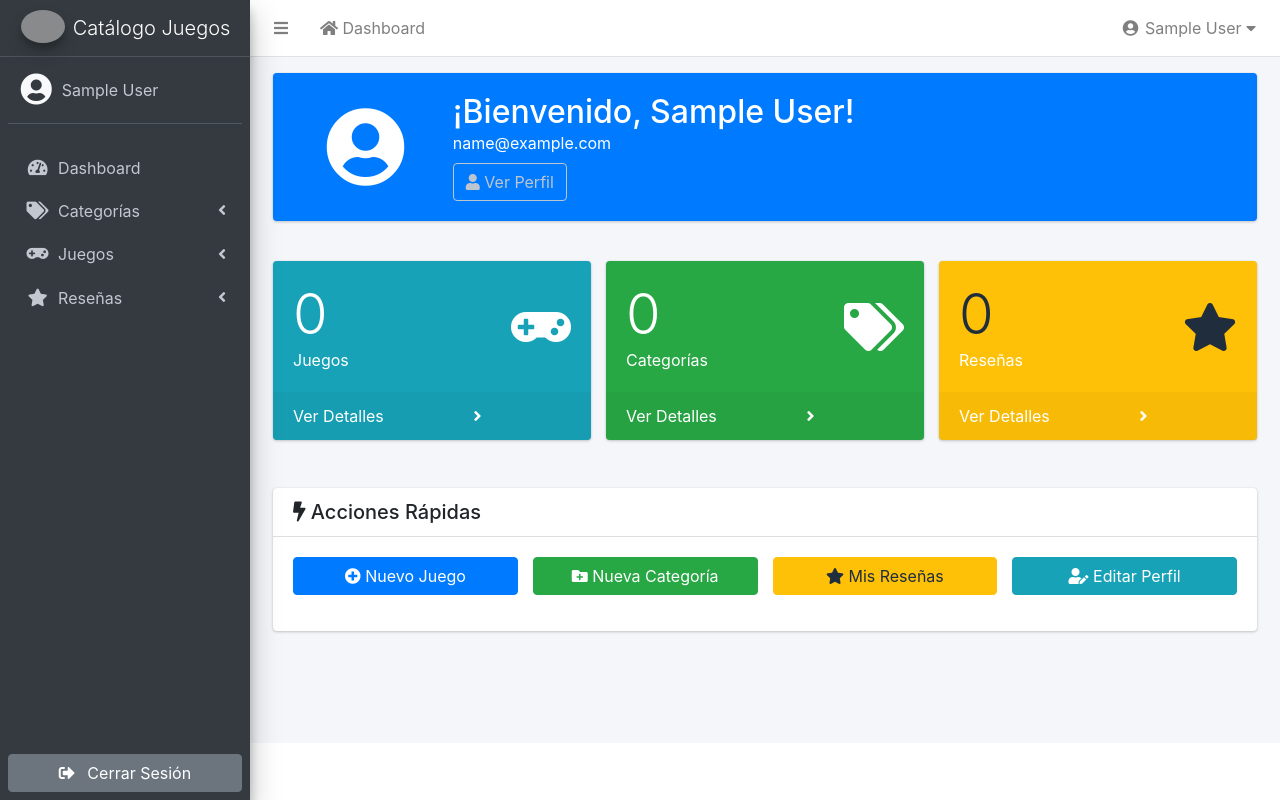
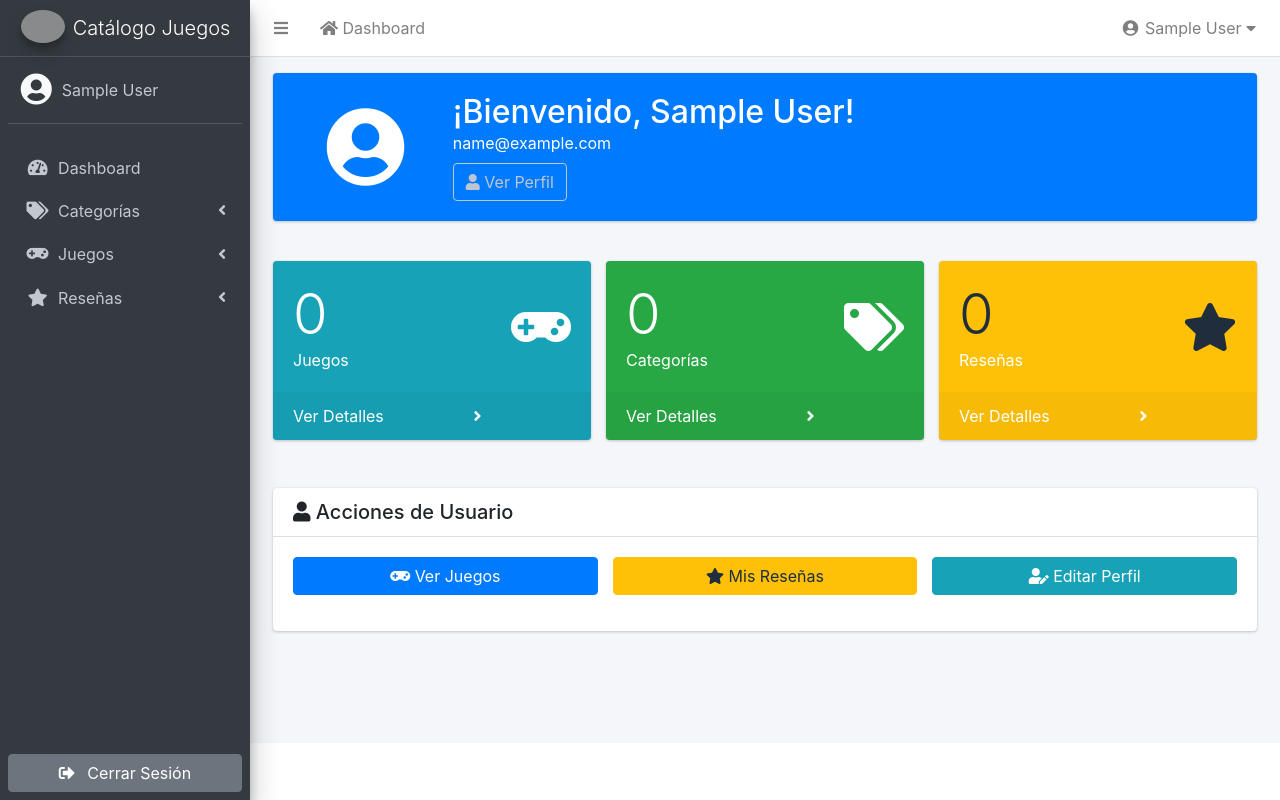
Before and after one commit to Nassican/catalogo_juegos, a Django app: page /dashboard/ in a window 1280 px wide. Run offline with Django 5.2, Linux system fonts and the light colour scheme; the visitor is signed in with stand-in values (Sample User, id 1); data that the repository does not hold is empty; some libraries are stand-ins or nearby versions; grey boxes are pictures that could not be loaded.

Commit message:
Refactor admin.py, models.py, and views.py

```diff
--- a/juegos/models.py
+++ b/juegos/models.py
@@ -4,15 +4,24 @@ from django.contrib.auth.models import User
 from django.contrib.auth.models import AbstractUser
 
 class User(AbstractUser):
+    ADMIN = 'admin'
+    USER = 'user'
+    ROLE_CHOICES = [
+        (ADMIN, 'Administrador'),
+        (USER, 'Usuario'),
+    ]
+
+    role = models.CharField(
+        max_length=10,
+        choices=ROLE_CHOICES,
+        default=USER
+    )
     foto = models.ImageField(upload_to='usuarios/', null=True, blank=True)
     bio = models.TextField(max_length=500, blank=True)
     fecha_nacimiento = models.DateField(null=True, blank=True)
 
-    def delete(self, *args, **kwargs):
-        if self.foto:
-            if os.path.isfile(self.foto.path):
-                os.remove(self.foto.path)
-        super().delete(*args, **kwargs)
+    def is_admin_role(self):
+        return self.role == self.ADMIN
 
 
 class Categoria(models.Model):
--- a/juegos/templates/juegos/dashboard.html
+++ b/juegos/templates/juegos/dashboard.html
@@ -93,12 +93,13 @@
         </div>
     </div>
 
-    <!-- Acciones Rápidas -->
+    {% if user.is_admin_role %}
+        <!-- Panel de Administración -->
         <div class="row mt-4">
             <div class="col-md-12">
                 <div class="card">
                     <div class="card-header">
-                    <h5 class="mb-0"><i class="fas fa-bolt"></i> Acciones Rápidas</h5>
+                        <h5 class="mb-0"><i class="fas fa-cogs"></i> Panel de Administración</h5>
                     </div>
                     <div class="card-body">
                         <div class="row">
@@ -114,10 +115,35 @@
                             </div>
                             <div class="col-md-3">
                                 <a href="{% url 'juegos:resena_list' %}" class="btn btn-warning btn-block mb-3">
+                                    <i class="fas fa-star"></i> Todas las Reseñas
+                                </a>
+                            </div>
+                        </div>
+                    </div>
+                </div>
+            </div>
+        </div>
+    {% else %}
+        <!-- Panel de Usuario -->
+        <div class="row mt-4">
+            <div class="col-md-12">
+                <div class="card">
+                    <div class="card-header">
+                        <h5 class="mb-0"><i class="fas fa-user"></i> Acciones de Usuario</h5>
+                    </div>
+                    <div class="card-body">
+                        <div class="row">
+                            <div class="col-md-4">
+                                <a href="{% url 'juegos:juego_list' %}" class="btn btn-primary btn-block mb-3">
+                                    <i class="fas fa-gamepad"></i> Ver Juegos
+                                </a>
+                            </div>
+                            <div class="col-md-4">
+                                <a href="{% url 'juegos:resena_list' %}" class="btn btn-warning btn-block mb-3">
                                     <i class="fas fa-star"></i> Mis Reseñas
                                 </a>
                             </div>
-                        <div class="col-md-3">
+                            <div class="col-md-4">
                                 <a href="{% url 'juegos:user_update' %}" class="btn btn-info btn-block mb-3">
                                     <i class="fas fa-user-edit"></i> Editar Perfil
                                 </a>
@@ -127,5 +153,6 @@
                 </div>
             </div>
         </div>
+    {% endif %}
 </div>
 {% endblock %}
--- a/juegos/views.py
+++ b/juegos/views.py
@@ -6,6 +6,7 @@ from .forms import CategoriaForm, JuegoForm, ResenaForm, CustomUserCreationForm,
 from django.contrib.auth.views import LoginView
 from django.contrib.auth import login
 from django.urls import reverse
+from .decorators import admin_required
 # Dashboard
 
 
@@ -57,7 +58,7 @@ def categoria_list(request):
     return render(request, 'juegos/categoria/lista.html', {'categorias': categorias})
 
 
-@login_required
+@admin_required
 def categoria_create(request):
     if request.method == 'POST':
         form = CategoriaForm(request.POST, request.FILES)
@@ -70,7 +71,7 @@ def categoria_create(request):
     return render(request, 'juegos/categoria/form.html', {'form': form, 'action': 'Crear'})
 
 
-@login_required
+@admin_required
 def categoria_update(request, pk):
     categoria = get_object_or_404(Categoria, pk=pk)
     if request.method == 'POST':
@@ -84,7 +85,7 @@ def categoria_update(request, pk):
     return render(request, 'juegos/categoria/form.html', {'form': form, 'action': 'Editar'})
 
 
-@login_required
+@admin_required
 def categoria_delete(request, pk):
     categoria = get_object_or_404(Categoria, pk=pk)
     if request.method == 'POST':
@@ -116,7 +117,7 @@ def juego_detail(request, pk):
     return render(request, 'juegos/juego/detalle.html', context)
 
 
-@login_required
+@admin_required
 def juego_create(request):
     if request.method == 'POST':
         form = JuegoForm(request.POST, request.FILES)
@@ -129,7 +130,7 @@ def juego_create(request):
     return render(request, 'juegos/juego/form.html', {'form': form, 'action': 'Crear'})
 
 
-@login_required
+@admin_required
 def juego_update(request, pk):
     juego = get_object_or_404(Juego, pk=pk)
     if request.method == 'POST':
@@ -143,7 +144,7 @@ def juego_update(request, pk):
     return render(request, 'juegos/juego/form.html', {'form': form, 'action': 'Editar'})
 
 
-@login_required
+@admin_required
 def juego_delete(request, pk):
     juego = get_object_or_404(Juego, pk=pk)
     if request.method == 'POST':
@@ -157,7 +158,10 @@ def juego_delete(request, pk):
 
 @login_required
 def resena_list(request):
-    resenas = Resena.objects.filter(usuario=request.user)
+    if request.user.is_admin_role():
+        resenas = Resena.objects.all()
+    else:
+        resenas = Resena.objects.filter(usuario=request.user)
     return render(request, 'juegos/resena/lista.html', {'resenas': resenas})
 
 
@@ -188,7 +192,8 @@ def resena_create(request, juego_id):
 @login_required
 def resena_update(request, pk):
     resena = get_object_or_404(Resena, pk=pk)
-    if request.user != resena.usuario:
+    # Permitir edición si es el dueño de la reseña o es admin
+    if request.user != resena.usuario and not request.user.is_admin_role():
         messages.error(request, 'No tienes permiso para editar esta reseña.')
         return redirect('juegos:juego_detail', pk=resena.juego.pk)
 
@@ -206,7 +211,8 @@ def resena_update(request, pk):
 @login_required
 def resena_delete(request, pk):
     resena = get_object_or_404(Resena, pk=pk)
-    if request.user != resena.usuario:
+    # Permitir eliminación si es el dueño de la reseña o es admin
+    if request.user != resena.usuario and not request.user.is_admin_role():
         messages.error(request, 'No tienes permiso para eliminar esta reseña.')
         return redirect('juegos:juego_detail', pk=resena.juego.pk)
 
```
Also changed, not shown: juegos/admin.py (+7 -1 lines), juegos/decorators.py (added, +12 -0 lines), juegos/forms.py (+4 -8 lines), juegos/templates/juegos/juego/detalle.html (+13 -15 lines), juegos/migrations/0003_user_role.py (added). Lines whose indentation alone changed are shown as unchanged.
